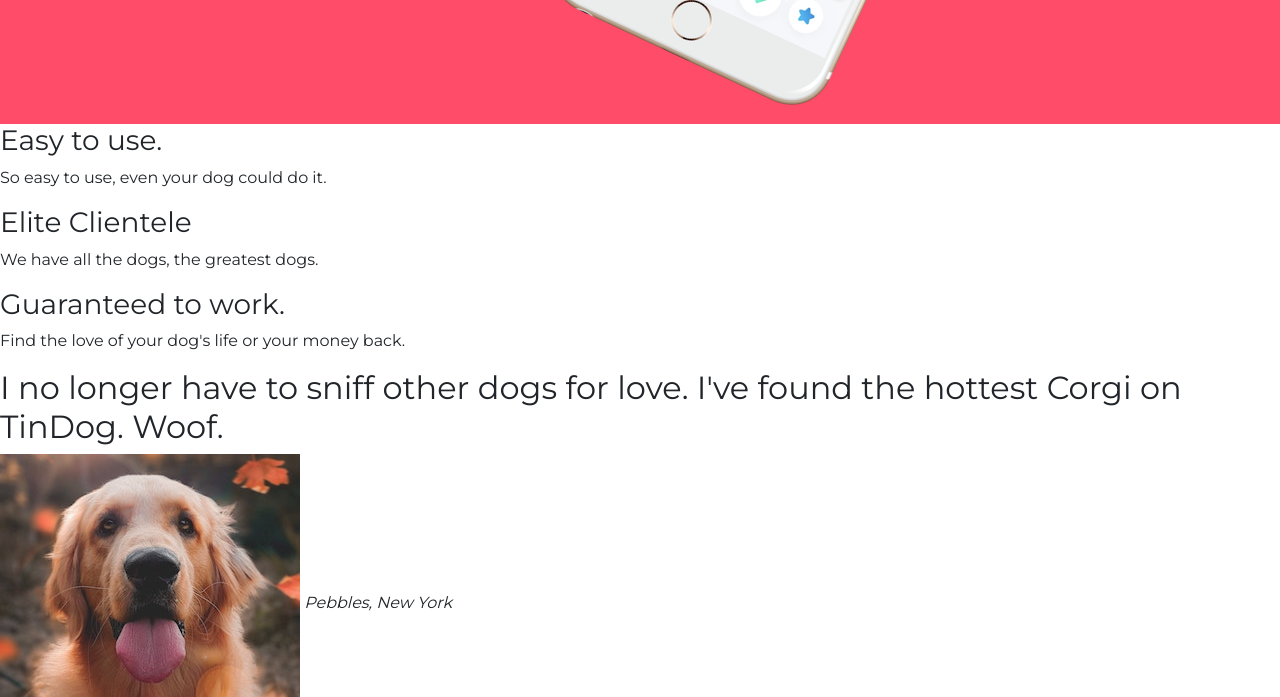
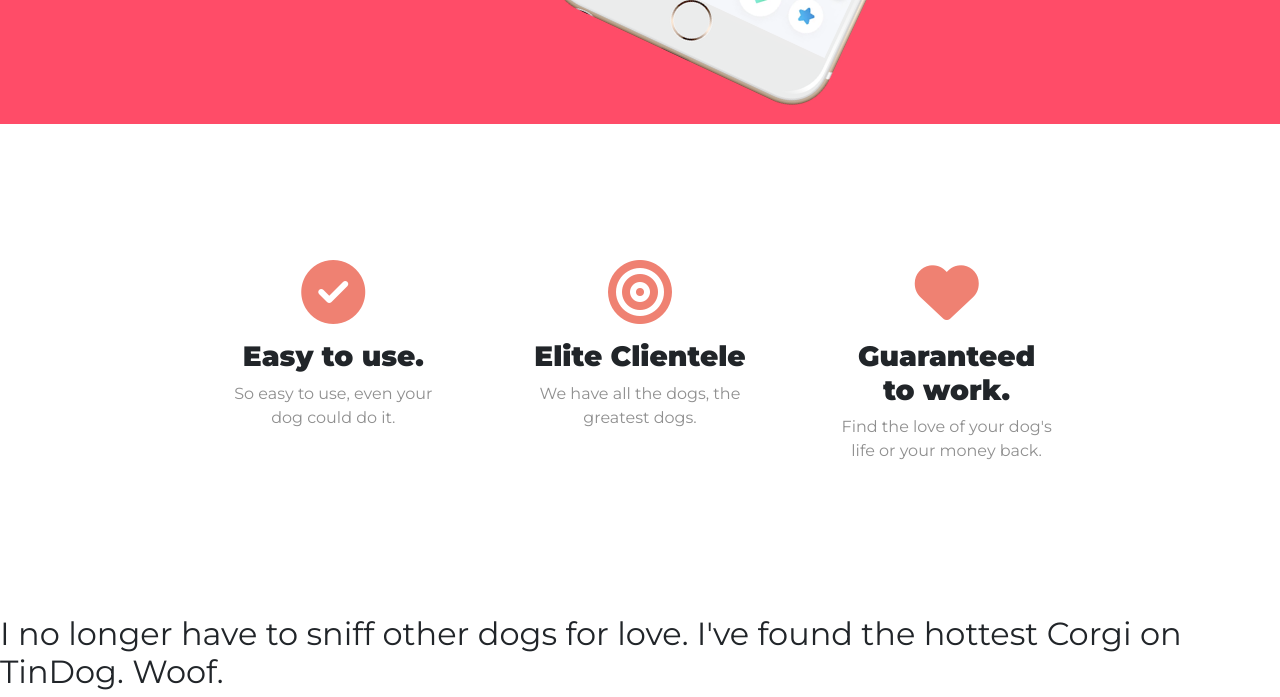
Before and after one commit to jramos5883/bootstarp-prac, a plain HTML site: page index.html in a window 1280 px wide. Shown: the part 710-1407 px from the top of the page. Drawn offline with nearby package versions, Linux system fonts and the light colour scheme.

Commit message:
Roughly half way done with this build/refresher proj, will finished tomorrow.

```diff
--- a/css/styles.css
+++ b/css/styles.css
@@ -16,6 +16,15 @@ h1 {
     font-size: 3rem;
     line-height: 1.5;
     font-weight: 900;
+}
+
+h3 {
+    font-family: "Montserrat", sans-serif;
+    font-weight: 900;
+}
+
+p {
+    color: #8f8f8f;
 }
 
 /* Navigation Bar */
@@ -51,3 +60,23 @@ h1 {
     width: 70%;
     transform: rotate(25deg);
 }
+
+/* Features Section */
+
+#features {
+    padding: 7% 15%;
+}
+
+.feature-box {
+    text-align: center;
+    padding: 5%;
+}
+
+.icon-styles {
+    color: #ef8172;
+    margin-bottom: 1rem;
+}
+
+.icon-styles:hover {
+    color: #ff4c68
+}
--- a/index.html
+++ b/index.html
@@ -82,7 +82,11 @@
             </button>
           </div>
           <div class="col-lg-6">
-            <img class='title-img' src="images/iphone6.png" alt="iphone-mockup" />
+            <img
+              class="title-img"
+              src="images/iphone6.png"
+              alt="iphone-mockup"
+            />
           </div>
         </div>
       </div>
@@ -91,14 +95,23 @@
     <!-- Features -->
 
     <section id="features">
+      <div class="row">
+        <div class="feature-box col-lg-4">
+          <i class="fa-solid fa-circle-check fa-4x icon-styles"></i>
           <h3>Easy to use.</h3>
           <p>So easy to use, even your dog could do it.</p>
-
+        </div>
+        <div class="feature-box col-lg-4">
+          <i class="fa-solid fa-bullseye fa-4x icon-styles"></i>
           <h3>Elite Clientele</h3>
           <p>We have all the dogs, the greatest dogs.</p>
-
+        </div>
+        <div class="feature-box col-lg-4">
+          <i class="fa-solid fa-heart fa-4x icon-styles"></i>
           <h3>Guaranteed to work.</h3>
           <p>Find the love of your dog's life or your money back.</p>
+        </div>
+      </div>
     </section>
 
     <!-- Testimonials -->
```
Lines whose indentation alone changed are shown as unchanged.
